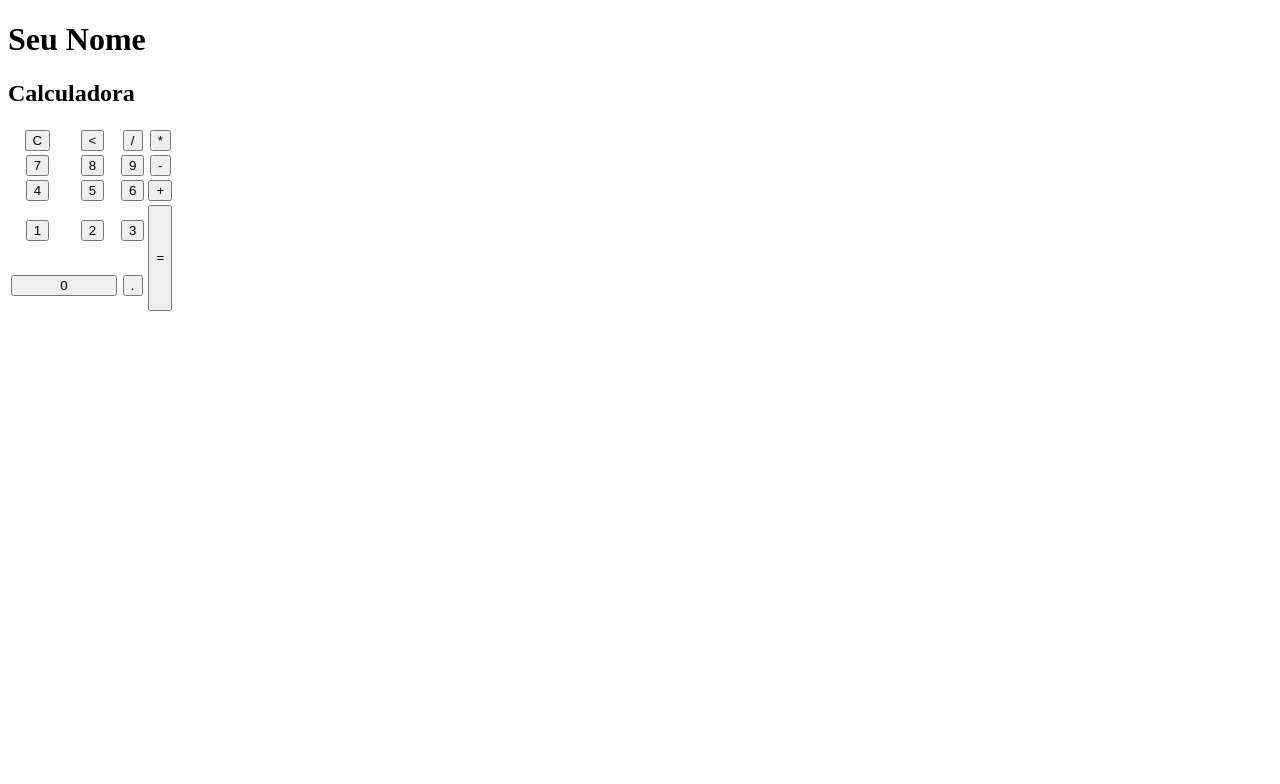
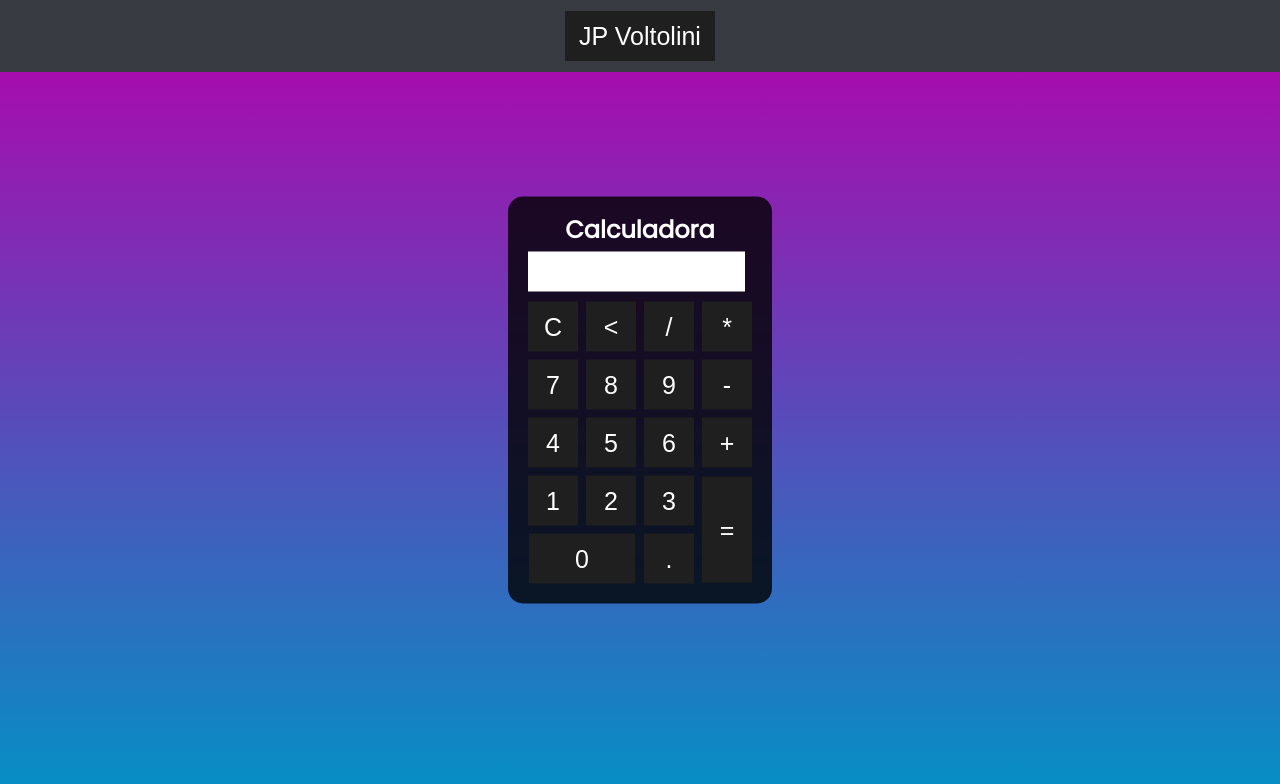
Before and after one commit to jpvoltolini/Calculadora-estilera, a plain HTML site: page index.html in a window 1280 px wide. Drawn offline with Linux system fonts and the light colour scheme.

Commit message:
Add files via upload

```diff
--- a/index.html
+++ b/index.html
@@ -2,13 +2,19 @@
 <html lang="pt-BR">
 <head>
     <meta charset="UTF-8">
+    <meta http-equiv="X-UA-Compatible" content="IE=edge">
+    <meta name="viewport" content="width=device-width, initial-scale=1.0">
+    <title>Calculadora</title>
     <link rel="stylesheet" href="style.css">
-    <title>calculadora</title>
-    <script src="index.js"></script>
+    <script src="calculadora.js"></script>
+    <link href="https://fonts.googleapis.com/css2?family=Poppins&display=swap" rel="stylesheet">
 </head>
 <body>
     <div class="fundo">
-        <h1>Seu Nome</h1>
+        <h1>
+            <a "https://github.com/jpvoltolini" > <button class="botao1"> JP Voltolini</button></a>
+
+        </h1>
         <div class="calculadora">
             <h2>Calculadora</i></h2>
             <p id="resultado"></p>
--- a/style.css
+++ b/style.css
@@ -1,4 +1,66 @@
-table{
+*{
+    margin: 0;
+    padding: 0;
+}
+
+h1 {
+    min-height: 9vh;
+    display: flex;
     align-items: center;
+    justify-content: center;
+    background-color: #383c42;
+}
+.fundo{
+    background-image: linear-gradient(to bottom, rgb(182, 0, 173), rgb(3, 145, 197));
+    height: 100vh;
+    color: white;
+    font-family: poppins;
     text-align: center;
 }
+
+.calculadora{
+    position: absolute;
+    background-color: rgba(0, 0, 0, 0.8);
+    top: 50%;
+    left: 50%;
+    transform: translate(-50%,-50%);
+    border-radius: 15px;
+    padding: 15px;
+}
+
+.botao{
+    width: 50px;
+    height: 50px;
+    font-size: 25px;
+    cursor: pointer;
+    margin: 3px;
+    background-color: rgb(31, 31, 31);
+    border: none;
+    color: white;
+}
+
+.botao1{
+    width: 150px;
+    height: 50px;
+    font-size: 25px;
+    cursor: pointer;
+    margin: 3px;
+    background-color: rgb(31, 31, 31);
+    border: none;
+    color: white;
+}
+
+.botao:hover{
+    background-color: black;
+}
+
+#resultado{
+    width: 207px;
+    background-color: white;
+    height: 30px;
+    margin: 5px;
+    font-size: 25px;
+    color: black;
+    text-align: right;
+    padding: 5px;
+}
```
Also changed, not shown: index.js (added, +26 -0 lines).
